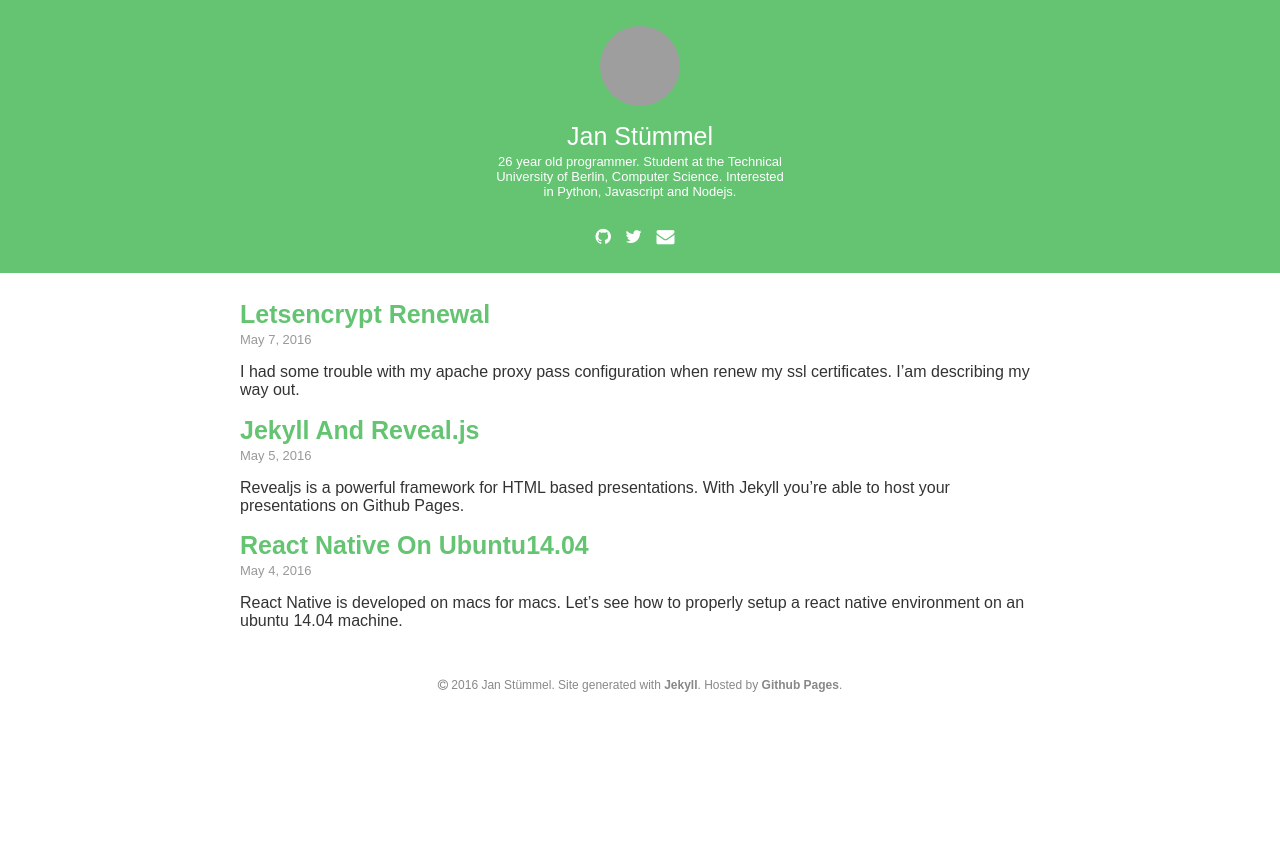
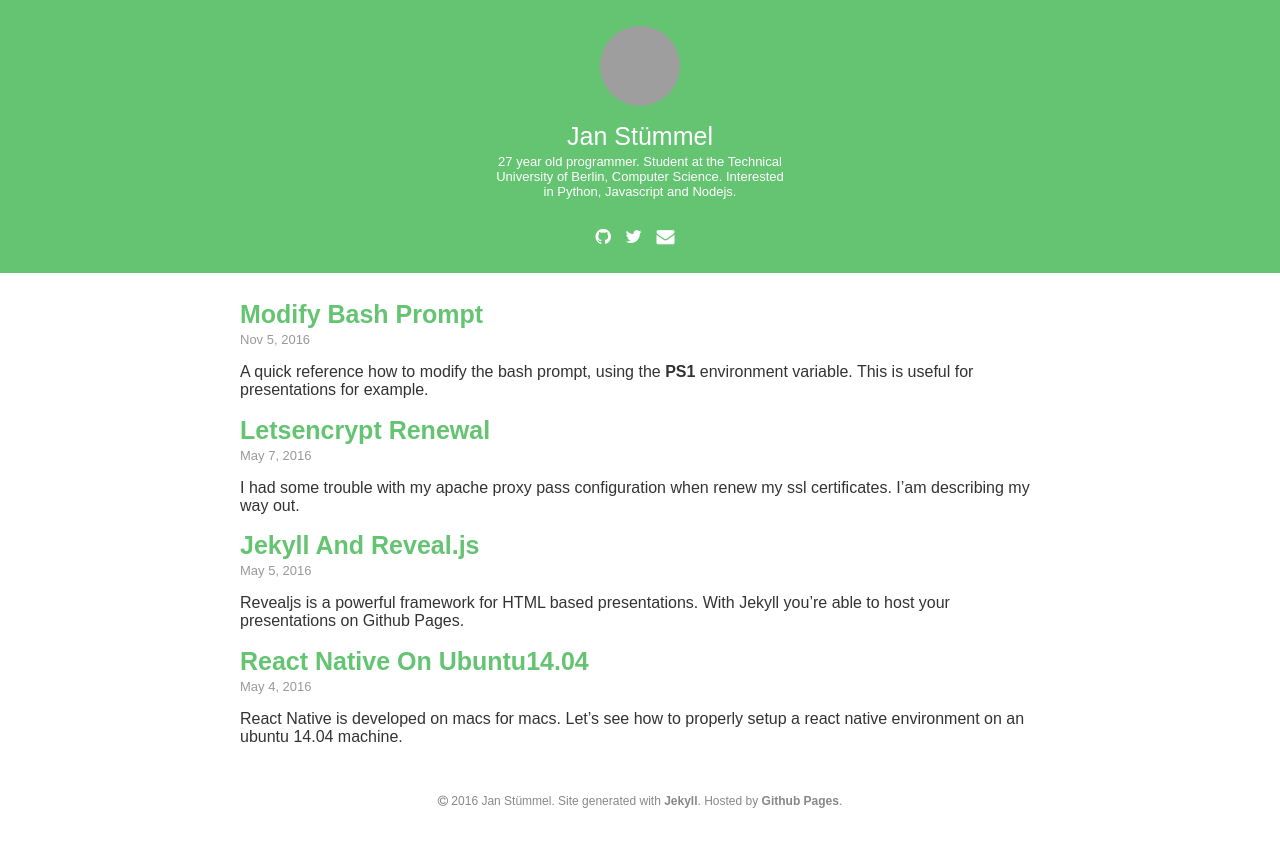
Before and after one commit to janstuemmel/janstuemmel.github.io-legacy, a Jekyll site: the page built from index.html, in a window 1280 px wide. Shown: the top 847 px of the page. Built offline with Jekyll 4.4.1, drawn with Linux system fonts in a browser that asks for light colours; grey boxes are pictures that could not be loaded.

Commit message:
added blog post about bash promt

````diff
--- a/_config.yml
+++ b/_config.yml
@@ -2,7 +2,7 @@
 title: janstuemmel.de
 email: info@janstuemmel.de
 description: >
-  26 year old programmer. Student at the Technical
+  27 year old programmer. Student at the Technical
   University of Berlin, Computer Science. Interested in Python,
   Javascript and Nodejs.
 baseurl: ""
--- /dev/null
+++ b/_posts/2016-11-05-modify-bash-prompt.md
@@ -0,0 +1,35 @@
+A quick reference how to modify the bash prompt, using the **PS1** environment variable. This is useful for presentations for example.
+
+## Basic usage
+
+Just modify the PS1 environment variable.
+
+```sh
+export PS1="hello world > "
+
+# the default on most systems
+export PS1="\u@\h:\w\$ "
+```
+
+## Some useful variables
+
+| Var  | Result                           |
+| ---- | -------------------------------- |
+| `\u` | Username                         |
+| `\h` | Hostname                         |
+| `\w` | Working directory                |
+| `\W` | Last part of working directory   |
+| `\$` | **#** if root, else **$**        |
+| `\A` | Time (hh:mm)                     |
+| `\t` | Time (hh:mm:ss)                  |
+
+
+...there are a few more.
+
+## Make it persistent
+
+Just put it in your `~/.bashrc`
+
+```sh
+echo export PS1="\u@\h:\w\$ " >> ~/.bashrc
+```
--- a/assets/css/main.css
+++ b/assets/css/main.css
@@ -83,6 +83,26 @@ article.post .post-content a:hover {
   text-decoration: underline;
 }
 
+
+article.post .post-content table {
+    border-collapse: collapse;
+}
+
+article.post .post-content table,
+article.post .post-content th,
+article.post .post-content td {
+    border: 1px solid #d0d0d0;
+}
+
+article.post .post-content th {
+    background: #f5f5f5
+
+}
+
+article.post .post-content th,
+article.post .post-content td {
+  padding: 10px;
+}
 
 /*POSTLIST*/
 ul.post-list {
````
